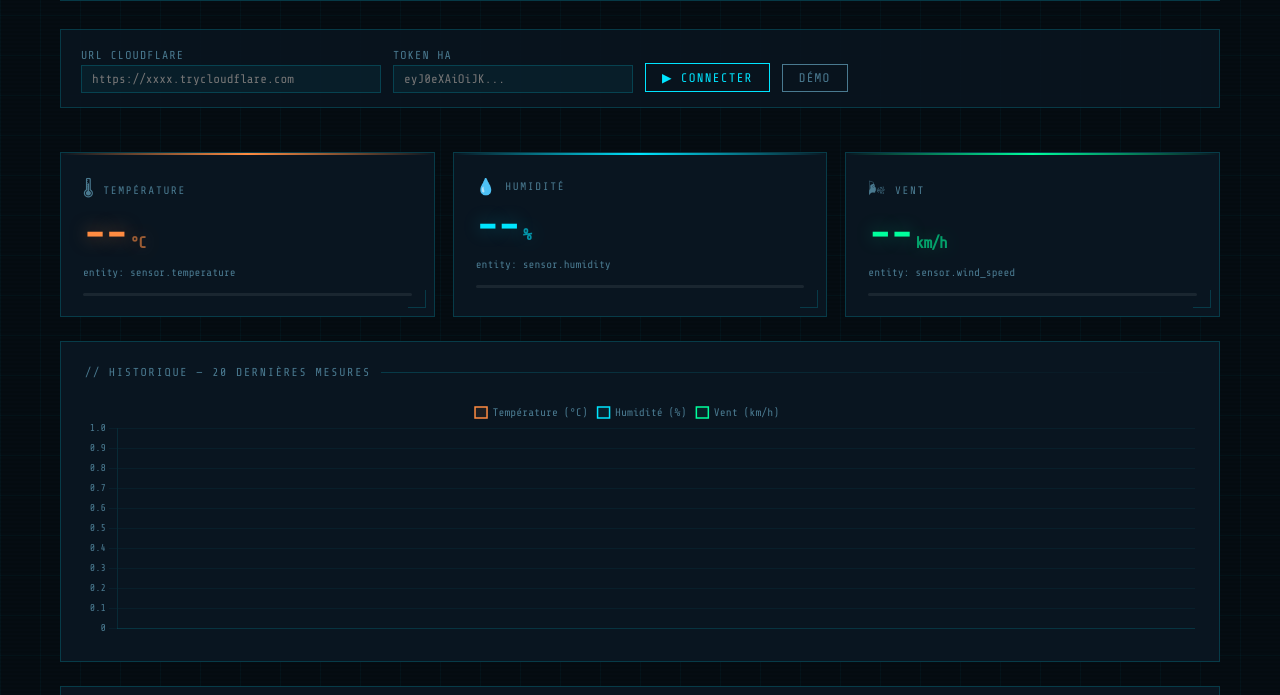
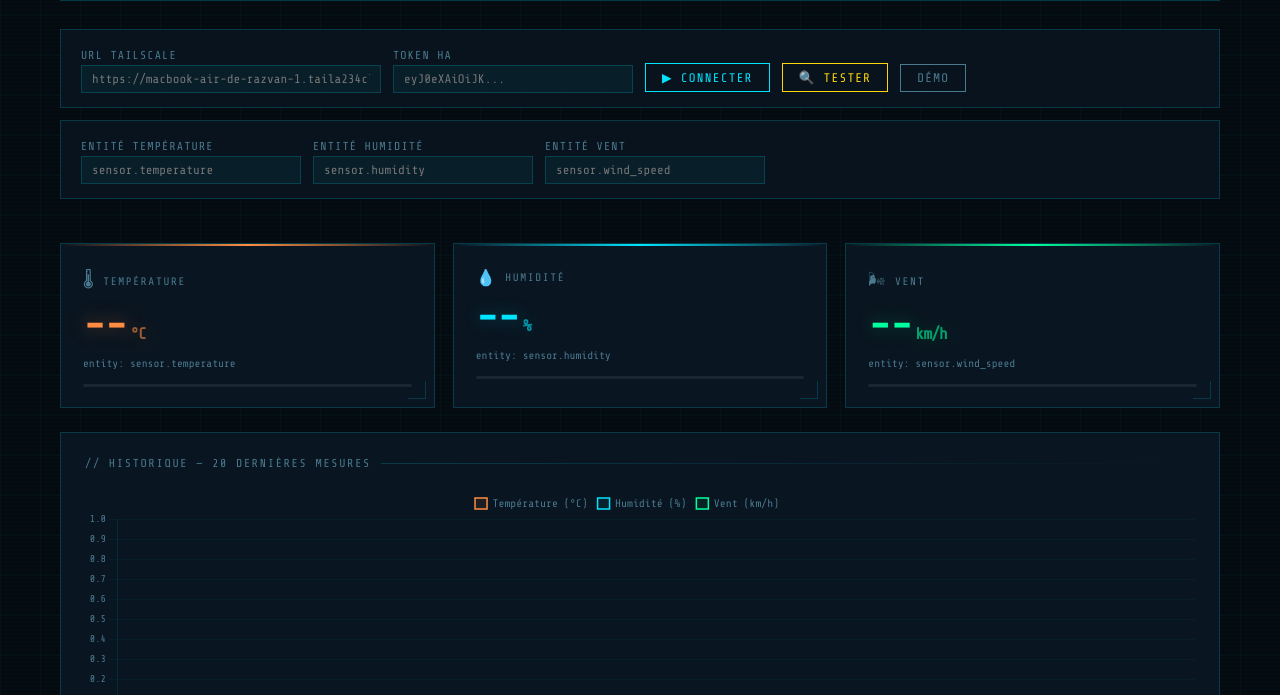
Before and after one commit to Razvangg3/eolienne-connecte, a plain HTML site: page index.html in a window 1280 px wide. Shown: the part 105-800 px from the top of the page. Drawn offline with nearby package versions, Linux system fonts and the light colour scheme.

Commit message:
Update index.html
CHANGED the name to tailscale instead of trycouldflare

```diff
--- a/index.html
+++ b/index.html
@@ -339,8 +339,8 @@
   <!-- CONFIG -->
   <div class="config-banner">
     <div>
-      <label>URL Cloudflare</label><br>
-      <input type="text" id="haUrl" placeholder="https://xxxx.trycloudflare.com" />
+      <label>URL Tailscale</label><br>
+      <input type="text" id="haUrl" placeholder="https://macbook-air-de-razvan-1.taila234c7.ts.net" />
     </div>
     <div>
       <label>Token HA</label><br>
@@ -350,8 +350,34 @@
       <button class="btn" onclick="saveConfig()">▶ Connecter</button>
     </div>
     <div style="padding-top:18px">
+      <button class="btn" onclick="testConnection()" style="border-color:var(--accent4);color:var(--accent4)">🔍 TESTER</button>
+    </div>
+    <div style="padding-top:18px">
       <button class="btn" onclick="loadDemo()" style="border-color:var(--muted);color:var(--muted)">DÉMO</button>
     </div>
+  </div>
+  <div class="config-banner" style="margin-top:-12px; gap:12px; flex-wrap:wrap;">
+    <div>
+      <label>Entité Température</label><br>
+      <input type="text" id="entityTemp" placeholder="sensor.temperature" style="width:220px"/>
+    </div>
+    <div>
+      <label>Entité Humidité</label><br>
+      <input type="text" id="entityHum" placeholder="sensor.humidity" style="width:220px"/>
+    </div>
+    <div>
+      <label>Entité Vent</label><br>
+      <input type="text" id="entityWind" placeholder="sensor.wind_speed" style="width:220px"/>
+    </div>
+  </div>
+  <!-- CORS HELP -->
+  <div id="cors-help" style="display:none; margin-bottom:12px; padding:16px 20px; border:1px solid var(--accent4); background:rgba(255,214,10,0.06); font-family:var(--mono); font-size:0.75rem; color:var(--accent4);">
+    <div style="margin-bottom:8px;">⚠️ <strong>ERREUR CORS DÉTECTÉE</strong> — Ajoute ceci dans ton <code>configuration.yaml</code> puis redémarre HA :</div>
+    <pre style="background:rgba(0,0,0,0.4); padding:12px; color:#c8e6f0; font-size:0.72rem; overflow-x:auto;">http:
+  cors_allowed_origins:
+    - https://razvangg3.github.io
+    - "*"</pre>
+    <div style="margin-top:8px; color:var(--muted);">📁 Fichier : <code>/config/configuration.yaml</code> dans Home Assistant</div>
   </div>
 
   <!-- ALERTS -->
```
